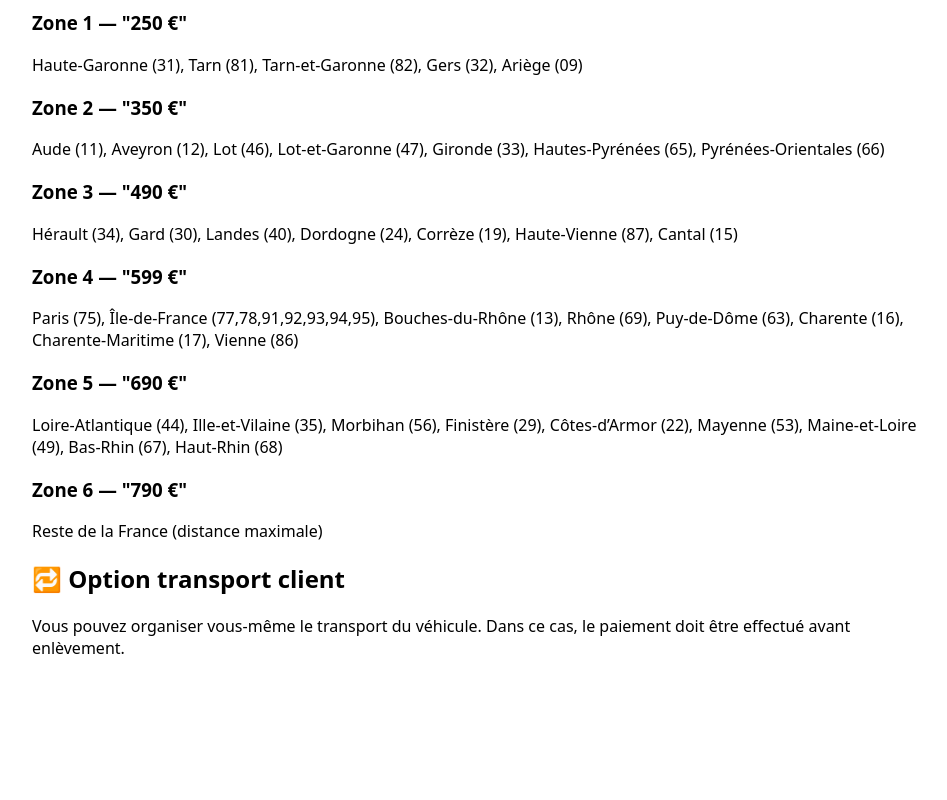
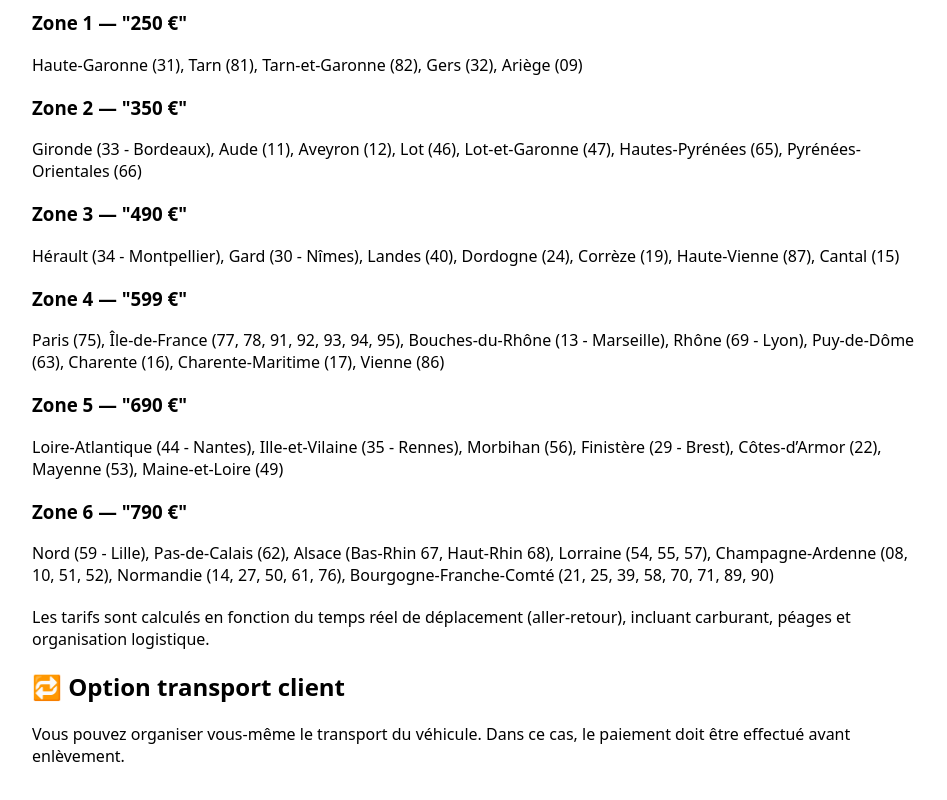
Before and after one commit to khelifamansour/neodrive-site, a Next.js app: page /livraison in a window 1280 px wide. Shown: the part 742-1542 px from the top of the page, without its empty margins (158-1105 px from the left). Before the commit the page ends 1437 px from the top, so only its background shows below. Built offline with nearby package versions, Linux system fonts and the light colour scheme.

Commit message:
Update page.tsx

```diff
--- a/app/livraison/page.tsx
+++ b/app/livraison/page.tsx
@@ -38,22 +38,47 @@ export default function LivraisonPage() {
       <h2>📍 Tarifs de livraison</h2>
 
       <h3>Zone 1 — "250 €"</h3>
-      <p>Haute-Garonne (31), Tarn (81), Tarn-et-Garonne (82), Gers (32), Ariège (09)</p>
+      <p>
+        Haute-Garonne (31), Tarn (81), Tarn-et-Garonne (82), Gers (32), Ariège (09)
+      </p>
 
       <h3>Zone 2 — "350 €"</h3>
-      <p>Aude (11), Aveyron (12), Lot (46), Lot-et-Garonne (47), Gironde (33), Hautes-Pyrénées (65), Pyrénées-Orientales (66)</p>
+      <p>
+        Gironde (33 - Bordeaux), Aude (11), Aveyron (12), Lot (46),
+        Lot-et-Garonne (47), Hautes-Pyrénées (65), Pyrénées-Orientales (66)
+      </p>
 
       <h3>Zone 3 — "490 €"</h3>
-      <p>Hérault (34), Gard (30), Landes (40), Dordogne (24), Corrèze (19), Haute-Vienne (87), Cantal (15)</p>
+      <p>
+        Hérault (34 - Montpellier), Gard (30 - Nîmes), Landes (40),
+        Dordogne (24), Corrèze (19), Haute-Vienne (87), Cantal (15)
+      </p>
 
       <h3>Zone 4 — "599 €"</h3>
-      <p>Paris (75), Île-de-France (77,78,91,92,93,94,95), Bouches-du-Rhône (13), Rhône (69), Puy-de-Dôme (63), Charente (16), Charente-Maritime (17), Vienne (86)</p>
+      <p>
+        Paris (75), Île-de-France (77, 78, 91, 92, 93, 94, 95),
+        Bouches-du-Rhône (13 - Marseille), Rhône (69 - Lyon),
+        Puy-de-Dôme (63), Charente (16), Charente-Maritime (17), Vienne (86)
+      </p>
 
       <h3>Zone 5 — "690 €"</h3>
-      <p>Loire-Atlantique (44), Ille-et-Vilaine (35), Morbihan (56), Finistère (29), Côtes-d’Armor (22), Mayenne (53), Maine-et-Loire (49), Bas-Rhin (67), Haut-Rhin (68)</p>
+      <p>
+        Loire-Atlantique (44 - Nantes), Ille-et-Vilaine (35 - Rennes),
+        Morbihan (56), Finistère (29 - Brest), Côtes-d’Armor (22),
+        Mayenne (53), Maine-et-Loire (49)
+      </p>
 
       <h3>Zone 6 — "790 €"</h3>
-      <p>Reste de la France (distance maximale)</p>
+      <p>
+        Nord (59 - Lille), Pas-de-Calais (62), Alsace (Bas-Rhin 67, Haut-Rhin 68),
+        Lorraine (54, 55, 57), Champagne-Ardenne (08, 10, 51, 52),
+        Normandie (14, 27, 50, 61, 76), Bourgogne-Franche-Comté (21, 25, 39, 58, 70, 71, 89, 90)
+      </p>
+
+      <p style={{ marginTop: 20 }}>
+        Les tarifs sont calculés en fonction du temps réel de déplacement (aller-retour),
+        incluant carburant, péages et organisation logistique.
+      </p>
 
       <h2>🔁 Option transport client</h2>
       <p>
```
